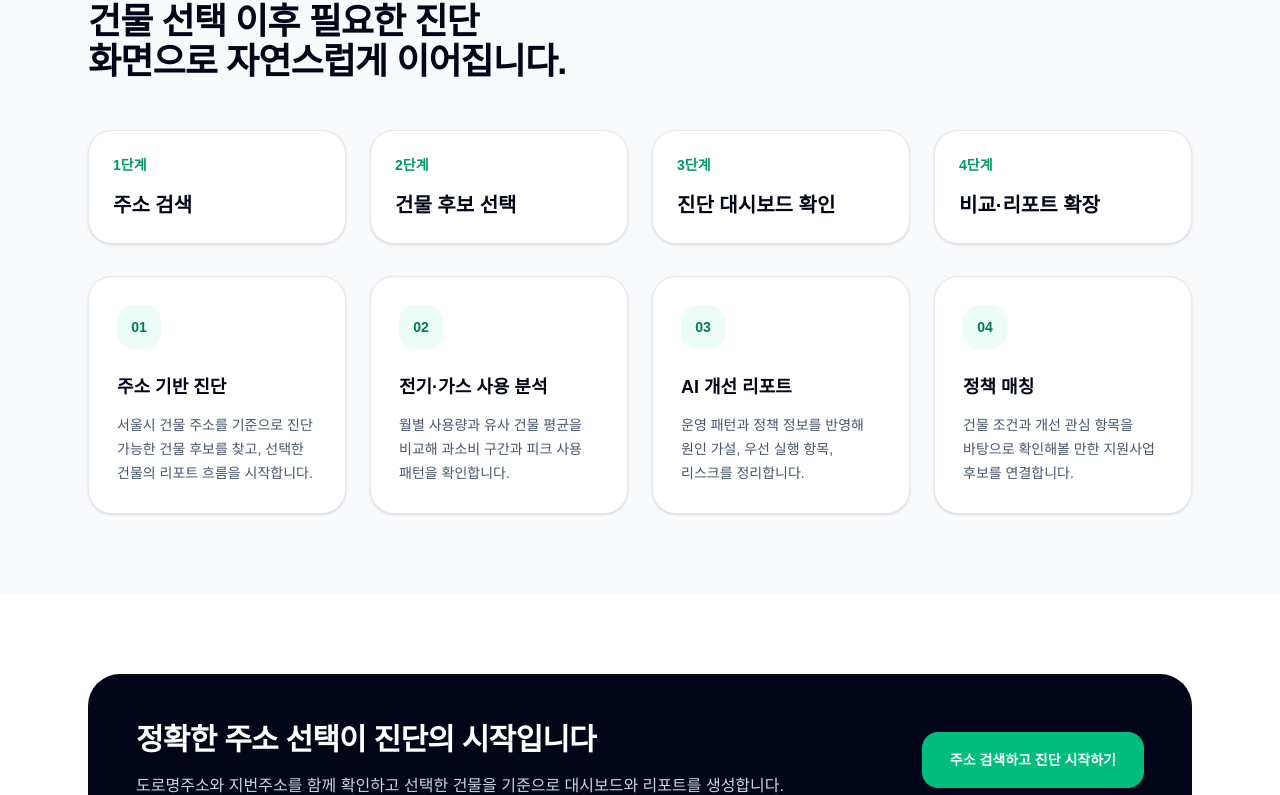
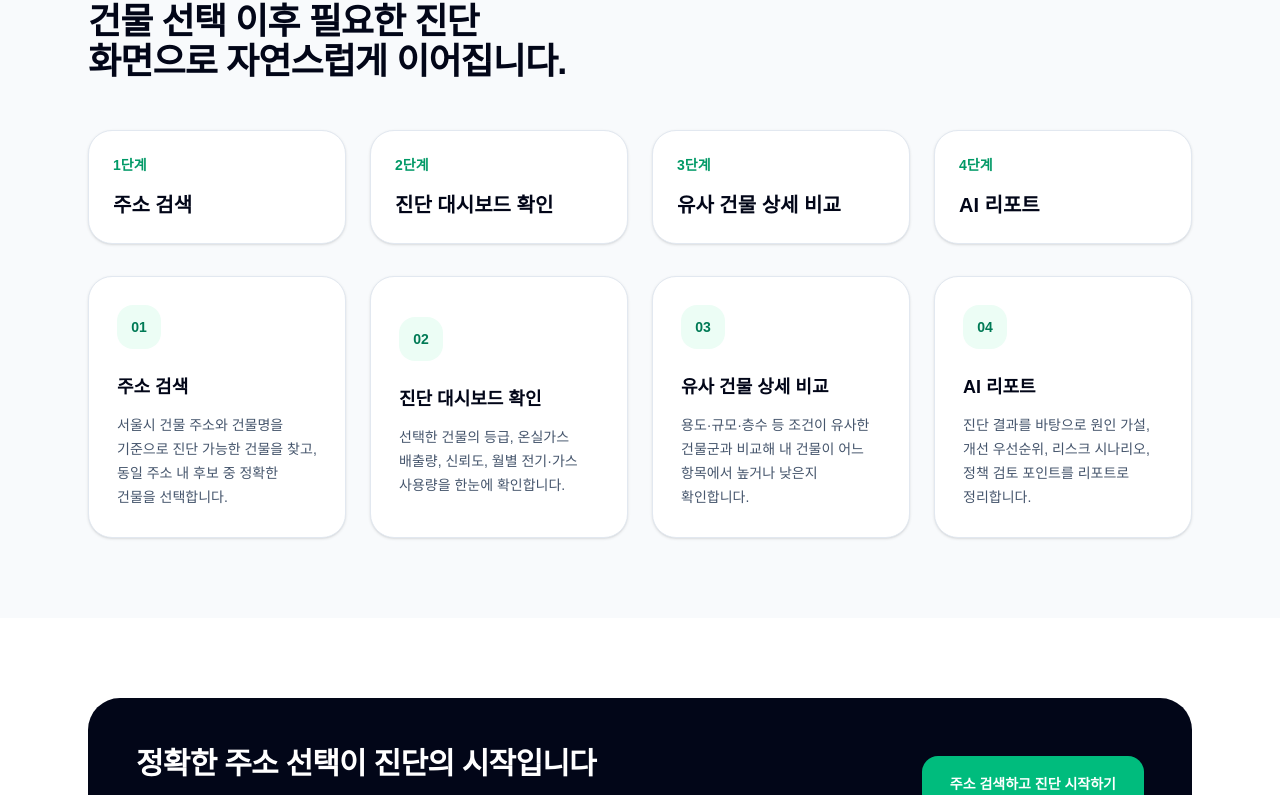
Before and after one commit to tjdxo/not_bad_building_coach, a Next.js app in the folder building-ui-main/: page / in a window 1280 px wide. Shown: the part 1012-1807 px from the top of the page. Built offline with nearby package versions, Linux system fonts and the light colour scheme.

Commit message:
Refine prototype dashboard flow

```diff
--- a/building-ui-main/app/compare/page.tsx
+++ b/building-ui-main/app/compare/page.tsx
@@ -343,10 +343,22 @@ export default async function ComparePage({
                 </div>
               ))}
             </div>
+          </div>
+        </section>
+
+        <section className="mt-8 rounded-[2rem] border border-emerald-100 bg-white p-6 shadow-sm">
+          <div className="flex flex-col gap-5 sm:flex-row sm:items-center sm:justify-between">
+            <div>
+              <p className="text-sm font-black tracking-[0.2em] text-emerald-600">AI 리포트</p>
+              <h2 className="mt-2 text-2xl font-black tracking-tight text-slate-950">비교 결과를 리포트로 정리하세요</h2>
+              <p className="mt-2 text-sm font-semibold leading-6 text-slate-500">
+                유사군 비교 결과와 개선 우선순위를 바탕으로 원인 가설과 실행 순서를 확인할 수 있습니다.
+              </p>
+            </div>
             <AiReportPanel
               report={report}
               address={address}
-              buttonClassName="mt-8 inline-flex w-full items-center justify-center rounded-2xl bg-emerald-600 px-5 py-4 text-sm font-black text-white transition hover:bg-emerald-500"
+              buttonClassName="inline-flex h-14 shrink-0 items-center justify-center rounded-2xl bg-emerald-600 px-6 text-sm font-black text-white shadow-lg shadow-emerald-600/20 transition hover:bg-emerald-500"
             />
           </div>
         </section>
--- a/building-ui-main/app/dashboard/ai-report-panel.tsx
+++ b/building-ui-main/app/dashboard/ai-report-panel.tsx
@@ -581,7 +581,7 @@ function GeneratedReportView({ payload }: { payload: AiReportApiResponse }) {
         </ReportCard>
       </div>
 
-      <ReportCard title="사용자 입력 반영 및 주의사항">
+      <ReportCard title="사용자 입력 반영 및 주의사항" className="mt-6">
         <p>{report?.user_answer_reflection?.summary || "추가 입력이 없는 경우 DB 데이터만으로 리포트를 생성했습니다."}</p>
         <div className="mt-3">
           <BulletList items={[...(report?.user_answer_reflection?.important_answers ?? []), ...(report?.limitations ?? [])]} />
@@ -853,7 +853,7 @@ export function AiReportPanel({
                   onClick={() => generate(false)}
                   className="rounded-3xl border border-slate-200 bg-white p-6 text-left shadow-sm transition hover:border-emerald-200 disabled:opacity-60"
                 >
-                  <div className="text-lg font-black text-slate-950">바로 리포트 생성</div>
+                  <div className="text-lg font-black text-slate-950">바로 생성</div>
                   <p className="mt-2 text-sm font-semibold leading-6 text-slate-500">
                     현재 DB에 있는 진단 결과만으로 빠르게 리포트를 만듭니다.
                   </p>
@@ -864,7 +864,7 @@ export function AiReportPanel({
                   onClick={() => setStep("electric")}
                   className="rounded-3xl border border-emerald-200 bg-emerald-50 p-6 text-left shadow-sm transition hover:border-emerald-300 disabled:opacity-60"
                 >
-                  <div className="text-lg font-black text-emerald-900">추가 정보 입력하기</div>
+                  <div className="text-lg font-black text-emerald-900">상세 기입</div>
                   <p className="mt-2 text-sm font-semibold leading-6 text-emerald-800">
                     운영시간, 냉난방 방식, 공실 여부를 반영해 원인과 추천 행동을 더 구체화합니다.
                   </p>
@@ -879,7 +879,10 @@ export function AiReportPanel({
                   <h2 className="text-xl font-black text-slate-950">전기 사용 패턴</h2>
                 </div>
                 {renderQuestions("electric", electricQuestions)}
-                <div className="mt-6 flex justify-end">
+                <div className="mt-6 flex flex-col gap-3 sm:flex-row sm:justify-between">
+                  <button type="button" onClick={() => setStep("choice")} className="h-12 rounded-2xl border border-slate-200 bg-white px-5 text-sm font-black text-slate-600">
+                    선택으로 돌아가기
+                  </button>
                   <button type="button" onClick={() => setStep("gas")} className="h-12 rounded-2xl bg-slate-950 px-5 text-sm font-black text-white">
                     다음
                   </button>
@@ -902,7 +905,7 @@ export function AiReportPanel({
                     이전
                   </button>
                   <button type="button" onClick={() => setStep("policy")} className="h-12 rounded-2xl bg-slate-950 px-5 text-sm font-black text-white">
-                    입력 확인
+                    다음
                   </button>
                 </div>
               </div>
--- a/building-ui-main/app/dashboard/detail-analysis-gate.tsx
+++ b/building-ui-main/app/dashboard/detail-analysis-gate.tsx
@@ -1,8 +1,13 @@
 "use client";
 
-import type { ReactNode } from "react";
-import { useState } from "react";
+import { Children, type ReactNode, useEffect, useState } from "react";
 import type { ReportApiResponse } from "@/lib/building-api";
+
+function premiumUnlockStorageKey(report: ReportApiResponse) {
+  const building = report.building;
+  const id = building.building_id ?? building.id ?? building.building_code ?? building.display_address ?? building.road_address;
+  return `building-coach:premium-unlocked:${String(id)}`;
+}
 
 function formatMaskedSaving(value?: number | null) {
   if (value === null || value === undefined || !Number.isFinite(value) || value <= 0) {
@@ -31,9 +36,9 @@ function LockedPreviewCard({
   children?: ReactNode;
 }) {
   return (
-    <section className="relative overflow-hidden rounded-3xl border border-slate-200 bg-white p-6 shadow-sm">
+    <section className="relative flex h-full min-h-[320px] flex-col overflow-hidden rounded-3xl border border-slate-200 bg-white p-6 shadow-sm">
       <div className="pointer-events-none absolute inset-0 bg-gradient-to-b from-transparent via-white/45 to-white/95" />
-      <div className="relative blur-[2px]">
+      <div className="relative min-h-[150px] blur-[2px]">
         {children || (
           <div className="space-y-3">
             <div className="h-4 w-2/3 rounded-full bg-slate-200" />
@@ -46,9 +51,40 @@ function LockedPreviewCard({
           </div>
         )}
       </div>
-      <div className="relative mt-5 rounded-2xl bg-slate-950 p-5 text-white shadow-xl">
+      <div className="relative mt-auto rounded-2xl bg-slate-950 p-5 text-white shadow-xl">
         <h3 className="text-base font-black">{title}</h3>
         <p className="mt-2 text-sm font-semibold leading-6 text-slate-300">{teaser}</p>
+      </div>
+    </section>
+  );
+}
+
+function LockedNextStepPreview() {
+  return (
+    <section className="mt-6 rounded-[2rem] border border-emerald-100 bg-emerald-50/50 p-6">
+      <p className="text-sm font-black tracking-[0.2em] text-emerald-700">다음 분석 단계</p>
+      <h3 className="mt-2 text-2xl font-black tracking-tight text-slate-950">
+        유사 건물 상세 비교와 AI 리포트는 상세 분석에서 제공합니다
+      </h3>
+      <div className="mt-5 grid gap-4 md:grid-cols-2">
+        <div className="rounded-2xl border border-emerald-100 bg-white p-5">
+          <div className="text-sm font-black text-slate-950">유사 건물 상세 비교</div>
+          <p className="mt-2 text-sm font-semibold leading-6 text-slate-500">
+            유사 건물 상세 비교에서는 내 건물이 유사군 평균 대비 어느 항목에서 차이가 큰지 확인할 수 있습니다.
+          </p>
+          <span className="mt-4 inline-flex rounded-full bg-slate-100 px-3 py-1 text-xs font-black text-slate-500">
+            결제 후 확인 가능
+          </span>
+        </div>
+        <div className="rounded-2xl border border-emerald-100 bg-white p-5">
+          <div className="text-sm font-black text-slate-950">AI 리포트</div>
+          <p className="mt-2 text-sm font-semibold leading-6 text-slate-500">
+            AI 리포트에서는 원인 가설, 개선 우선순위, 리스크 시나리오를 확인할 수 있습니다.
+          </p>
+          <span className="mt-4 inline-flex rounded-full bg-slate-100 px-3 py-1 text-xs font-black text-slate-500">
+            결제 후 확인 가능
+          </span>
+        </div>
       </div>
     </section>
   );
@@ -115,6 +151,7 @@ function LockedDetailAnalysis({
           }
         />
       </div>
+      <LockedNextStepPreview />
     </section>
   );
 }
@@ -128,22 +165,32 @@ export function DetailAnalysisGate({
   lockedChildren?: ReactNode;
   children: ReactNode;
 }) {
+  const storageKey = premiumUnlockStorageKey(report);
   const [isPremiumUnlocked, setIsPremiumUnlocked] = useState(false);
 
+  useEffect(() => {
+    setIsPremiumUnlocked(window.localStorage.getItem(storageKey) === "true");
+  }, [storageKey]);
+
+  function unlockPremium() {
+    window.localStorage.setItem(storageKey, "true");
+    setIsPremiumUnlocked(true);
+  }
+
   if (isPremiumUnlocked) {
-    return <>{children}</>;
+    return <div>{Children.toArray(children)}</div>;
   }
 
   return (
-    <>
-      {lockedChildren}
+    <div className="space-y-10">
+      {lockedChildren ? <div>{lockedChildren}</div> : null}
       <LockedDetailAnalysis
         report={report}
         onUnlock={() => {
           // TODO: 실제 결제 승인 결과로 잠금 해제하도록 교체합니다.
-          setIsPremiumUnlocked(true);
+          unlockPremium();
         }}
       />
-    </>
+    </div>
   );
 }
--- a/building-ui-main/app/dashboard/grade-visual-card.tsx
+++ b/building-ui-main/app/dashboard/grade-visual-card.tsx
@@ -9,13 +9,9 @@ function GradePanel({
   heading: string;
   visual: GradeVisual;
 }) {
-  const statusMessage = visual.grade
-    ? `${heading}은 ${visual.grade}등급, ${visual.title} 상태로 분석되었습니다.`
-    : `${heading}은 현재 산정되지 않았습니다.`;
-
   return (
     <div className="flex min-w-0 flex-col rounded-2xl border border-slate-100 bg-slate-50 p-4 text-center">
-      <div className="text-xs font-black tracking-[0.18em] text-emerald-600">{heading}</div>
+      <div className="text-base font-black text-emerald-700">{heading}</div>
       <div className="mt-3">
         <GradeScaleLegend currentGrade={visual.grade} />
       </div>
@@ -46,9 +42,7 @@ function GradePanel({
           )}
           <span className="text-base font-black text-slate-950">{visual.title}</span>
         </div>
-        <div className="mt-2 text-xs font-black text-emerald-700">{visual.basisLabel}</div>
-        <p className="mt-3 max-w-[22rem] text-sm font-black leading-6 text-slate-950">{statusMessage}</p>
-        <p className="mt-2 max-w-[22rem] text-xs font-semibold leading-5 text-slate-500">{visual.description}</p>
+        <p className="mt-3 max-w-[22rem] text-sm font-semibold leading-6 text-slate-500">{visual.description}</p>
       </div>
     </div>
   );
@@ -67,10 +61,10 @@ export function GradeVisualCard({
 }) {
   const panels = absoluteVisual || relativeVisual
     ? [
-        { heading: "절대등급", visual: absoluteVisual },
-        { heading: "상대등급", visual: relativeVisual },
+        { heading: "절대 등급", visual: absoluteVisual },
+        { heading: "상대 등급", visual: relativeVisual },
       ].filter((item): item is { heading: string; visual: GradeVisual } => Boolean(item.visual))
-    : [{ heading: visual?.source === "relative" ? "상대등급" : "절대등급", visual }].filter(
+    : [{ heading: visual?.source === "relative" ? "상대 등급" : "절대 등급", visual }].filter(
         (item): item is { heading: string; visual: GradeVisual } => Boolean(item.visual),
       );
 
@@ -79,7 +73,7 @@ export function GradeVisualCard({
       <div className="mb-5 text-center">
         <h2 className="text-lg font-black text-slate-950">에너지 등급 진단</h2>
         <p className="mt-2 text-xs font-semibold leading-5 text-slate-500">
-          절대등급은 기준표 기반의 등급, 상대등급은 유사 건물군 안에서의 위치를 의미합니다.
+          절대 등급은 기준표 기반, 상대 등급은 유사 건물군 내 위치를 의미합니다.
         </p>
       </div>
       <div className={`grid gap-4 ${panels.length > 1 ? "lg:grid-cols-2" : ""}`}>
--- a/building-ui-main/app/dashboard/page.tsx
+++ b/building-ui-main/app/dashboard/page.tsx
@@ -1166,7 +1166,7 @@ export default async function DashboardPage({
               />
             </div>
 
-            <div className="mt-8 grid gap-8 lg:grid-cols-[1.4fr_0.8fr]">
+            <div className="mt-10 grid gap-8 lg:grid-cols-[1.4fr_0.8fr]">
               <div className="rounded-3xl border border-slate-200 bg-white p-7 shadow-sm">
                 <h2 className="text-xl font-black text-slate-950">AI 우선 실행 액션</h2>
                 <div className="mt-6 space-y-4">
@@ -1198,36 +1198,36 @@ export default async function DashboardPage({
                 </div>
               </aside>
             </div>
-          </DetailAnalysisGate>
-        </div>
 
             <section className="mt-8 rounded-[2rem] border border-emerald-100 bg-white p-6 shadow-sm">
               <div className="flex flex-col gap-5 lg:flex-row lg:items-center lg:justify-between">
                 <div>
                   <p className="text-sm font-black tracking-[0.2em] text-emerald-600">다음 분석 단계</p>
                   <h2 className="mt-2 text-2xl font-black tracking-tight text-slate-950">
-                리포트 생성과 유사 건물 비교를 이어서 확인하세요
+                    유사 건물 비교와 리포트 생성을 이어서 확인하세요
                   </h2>
                   <p className="mt-2 max-w-2xl text-sm font-semibold leading-6 text-slate-500">
-                대시보드의 핵심 지표를 확인한 뒤, AI 리포트로 원인과 실행 순서를 정리하거나 유사 건물 상세 비교에서 비교군 분포를 더 자세히 볼 수 있습니다.
+                    유사 건물 상세 비교에서는 내 건물이 유사군 평균 대비 어느 항목에서 차이가 큰지 확인할 수 있습니다. AI 리포트에서는 원인 가설, 개선 우선순위, 리스크 시나리오를 확인할 수 있습니다.
                   </p>
                 </div>
                 <div className="grid gap-3 sm:grid-cols-2 lg:min-w-[430px]">
+                  <Link
+                    href={compareHrefForReportBuilding(building, address)}
+                    className="inline-flex h-14 items-center justify-center rounded-2xl border border-slate-200 bg-slate-950 px-5 text-sm font-black text-white shadow-lg shadow-slate-950/10 transition hover:-translate-y-0.5 hover:bg-slate-800"
+                  >
+                    유사 건물 상세 비교
+                  </Link>
                   <AiReportPanel
                     report={report}
                     address={address}
                     defaultOpen={shouldOpenAiReport}
                     buttonClassName="inline-flex h-14 items-center justify-center rounded-2xl bg-emerald-600 px-5 text-sm font-black text-white shadow-lg shadow-emerald-600/20 transition hover:-translate-y-0.5 hover:bg-emerald-500"
                   />
-              <Link
-                href={compareHrefForReportBuilding(building, address)}
-                className="inline-flex h-14 items-center justify-center rounded-2xl border border-slate-200 bg-slate-950 px-5 text-sm font-black text-white shadow-lg shadow-slate-950/10 transition hover:-translate-y-0.5 hover:bg-slate-800"
-              >
-                유사 건물 상세 비교
-              </Link>
                 </div>
               </div>
             </section>
+          </DetailAnalysisGate>
+        </div>
       </section>
     </main>
   );
--- a/building-ui-main/app/page.tsx
+++ b/building-ui-main/app/page.tsx
@@ -1,42 +1,66 @@
+"use client";
+
 import Link from "next/link";
+import { useState } from "react";
 
 const valuePoints = [
   {
-    title: "주소 기반 진단",
-    desc: "서울시 건물 주소를 기준으로 진단 가능한 건물 후보를 찾고, 선택한 건물의 리포트 흐름을 시작합니다.",
+    title: "주소 검색",
+    desc: "서울시 건물 주소와 건물명을 기준으로 진단 가능한 건물을 찾고, 동일 주소 내 후보 중 정확한 건물을 선택합니다.",
     icon: "01",
   },
   {
-    title: "전기·가스 사용 분석",
-    desc: "월별 사용량과 유사 건물 평균을 비교해 과소비 구간과 피크 사용 패턴을 확인합니다.",
+    title: "진단 대시보드 확인",
+    desc: "선택한 건물의 등급, 온실가스 배출량, 신뢰도, 월별 전기·가스 사용량을 한눈에 확인합니다.",
     icon: "02",
   },
   {
-    title: "AI 개선 리포트",
-    desc: "운영 패턴과 정책 정보를 반영해 원인 가설, 우선 실행 항목, 리스크를 정리합니다.",
+    title: "유사 건물 상세 비교",
+    desc: "용도·규모·층수 등 조건이 유사한 건물군과 비교해 내 건물이 어느 항목에서 높거나 낮은지 확인합니다.",
     icon: "03",
   },
   {
-    title: "정책 매칭",
-    desc: "건물 조건과 개선 관심 항목을 바탕으로 확인해볼 만한 지원사업 후보를 연결합니다.",
+    title: "AI 리포트",
+    desc: "진단 결과를 바탕으로 원인 가설, 개선 우선순위, 리스크 시나리오, 정책 검토 포인트를 리포트로 정리합니다.",
     icon: "04",
   },
 ];
 
 const processSteps = [
   "주소 검색",
-  "건물 후보 선택",
   "진단 대시보드 확인",
-  "비교·리포트 확장",
+  "유사 건물 상세 비교",
+  "AI 리포트",
 ];
 
 export default function Home() {
+  const [activeStep, setActiveStep] = useState<number | null>(null);
+
+  function stepCardClass(index: number) {
+    const active = activeStep === index;
+    return `rounded-3xl border p-6 shadow-sm transition ${
+      active
+        ? "border-emerald-400 bg-emerald-50/50 shadow-[0_0_0_3px_rgba(16,185,129,0.15)]"
+        : "border-slate-200 bg-white hover:border-emerald-200"
+    }`;
+  }
+
+  function detailCardClass(index: number) {
+    const active = activeStep === index;
+    return `rounded-3xl border p-7 shadow-sm transition ${
+      active
+        ? "border-emerald-400 bg-emerald-50/50 shadow-[0_0_0_3px_rgba(16,185,129,0.15)]"
+        : "border-slate-200 bg-white hover:border-emerald-200"
+    }`;
+  }
+
   return (
     <main>
       <section className="relative overflow-hidden bg-white py-20 sm:py-28">
         <div className="absolute inset-0 -z-10 bg-[radial-gradient(60rem_40rem_at_50%_-10%,#d1fae5,transparent)]" />
         <div className="mx-auto max-w-6xl px-6">
-          <div className="grid gap-12 lg:grid-cols-[1.05fr_0.95fr] lg:items-center">
+          <div className="grid items-stretch gap-12 lg:grid-cols-[1.05fr_0.95fr]">
+            <div className="flex h-full flex-col">
               <div>
                 <h1 className="text-4xl font-black tracking-tight text-slate-950 sm:text-6xl">
                   내 건물 주소를 찾고
@@ -46,8 +70,9 @@ export default function Home() {
                   주소를 검색해 내 건물의 전기·가스 사용량과 유사 건물 대비 효율을 확인하고,
                   실행 가능한 절감 액션과 정책 매칭 정보를 리포트로 이어갑니다.
                 </p>
+              </div>
 
-              <div className="mt-10 max-w-2xl rounded-3xl border border-emerald-100 bg-white p-3 shadow-xl">
+              <div className="mt-10 max-w-2xl rounded-3xl border border-emerald-100 bg-white p-3 shadow-xl lg:mt-auto">
                 <div className="rounded-[1.25rem] bg-emerald-50 p-6">
                   <div className="flex flex-col gap-4">
                     <h2 className="text-2xl font-black tracking-tight text-slate-950">
@@ -108,21 +133,35 @@ export default function Home() {
           </div>
           <div className="mt-12 grid gap-6 md:grid-cols-4">
             {processSteps.map((step, index) => (
-              <div key={step} className="rounded-3xl border border-slate-200 bg-white p-6 shadow-sm">
+              <button
+                key={step}
+                type="button"
+                onMouseEnter={() => setActiveStep(index)}
+                onMouseLeave={() => setActiveStep(null)}
+                onClick={() => setActiveStep(activeStep === index ? null : index)}
+                className={`${stepCardClass(index)} text-left`}
+              >
                 <div className="text-sm font-black text-emerald-600">{index + 1}단계</div>
                 <div className="mt-4 text-xl font-black text-slate-950">{step}</div>
-              </div>
+              </button>
             ))}
           </div>
           <div className="mt-8 grid gap-6 md:grid-cols-2 lg:grid-cols-4">
-            {valuePoints.map((point) => (
-              <div key={point.title} className="rounded-3xl border border-slate-200 bg-white p-7 shadow-sm">
+            {valuePoints.map((point, index) => (
+              <button
+                key={point.title}
+                type="button"
+                onMouseEnter={() => setActiveStep(index)}
+                onMouseLeave={() => setActiveStep(null)}
+                onClick={() => setActiveStep(activeStep === index ? null : index)}
+                className={`${detailCardClass(index)} text-left`}
+              >
                 <div className="flex h-11 w-11 items-center justify-center rounded-2xl bg-emerald-50 text-sm font-black text-emerald-700">
                   {point.icon}
                 </div>
                 <h3 className="mt-6 text-lg font-black text-slate-950">{point.title}</h3>
                 <p className="mt-3 text-sm leading-6 text-slate-600">{point.desc}</p>
-              </div>
+              </button>
             ))}
           </div>
         </div>
--- a/building-ui-main/lib/grade-visual.ts
+++ b/building-ui-main/lib/grade-visual.ts
@@ -77,7 +77,7 @@ export function getAbsoluteGradeVisual(input: {
       imageSrc: GRADE_IMAGE_MAP[absoluteGrade],
       title: ABSOLUTE_GRADE_TEXT[absoluteGrade],
       description: "서울시 건물 에너지 등급 기준을 참고해 산정한 절대 기준의 등급입니다.",
-      basisLabel: `절대등급 ${absoluteGrade} 기준`,
+      basisLabel: `절대 등급 ${absoluteGrade} 기준`,
     };
   }
 
@@ -85,9 +85,9 @@ export function getAbsoluteGradeVisual(input: {
     grade: null,
     source: "none",
     imageSrc: null,
-    title: "절대등급 미산정",
+    title: "절대 등급 미산정",
     description: absoluteMissingDescription(input.absoluteStatus),
-    basisLabel: "절대등급 정보 없음",
+    basisLabel: "절대 등급 정보 없음",
   };
 }
 
@@ -102,7 +102,7 @@ export function getRelativeGradeVisual(input: {
       imageSrc: GRADE_IMAGE_MAP[relativeGrade],
       title: RELATIVE_GRADE_TEXT[relativeGrade],
       description: "유사한 건물군 안에서의 상대적 위치를 백분위 기반으로 해석한 등급입니다.",
-      basisLabel: `상대등급 ${relativeGrade} 기준`,
+      basisLabel: `상대 등급 ${relativeGrade} 기준`,
     };
   }
 
@@ -110,9 +110,9 @@ export function getRelativeGradeVisual(input: {
     grade: null,
     source: "none",
     imageSrc: null,
-    title: "상대등급 미산정",
+    title: "상대 등급 미산정",
     description: relativeMissingDescription(),
-    basisLabel: "상대등급 정보 없음",
+    basisLabel: "상대 등급 정보 없음",
   };
 }
 
```
Also changed, not shown: building-ui-main/app/search/page.tsx (+15 -4 lines). Lines whose indentation alone changed are shown as unchanged.
